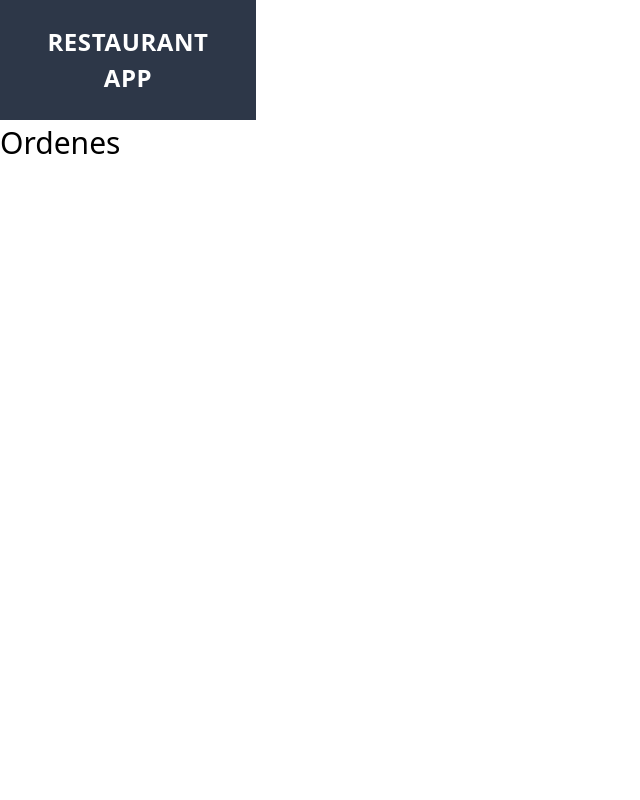
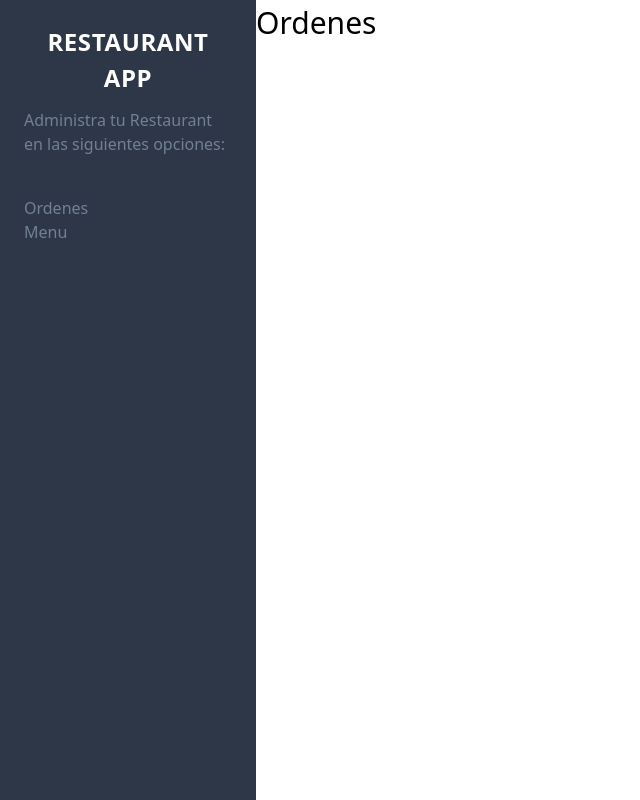
Before and after one commit to kkevin7/restautant_client_web, a React (Create React App) app: page / in a window 1280 px wide. Shown: the whole page, without its empty margins (0-640 px from the left). Built offline with nearby package versions, Linux system fonts and the light colour scheme.

Commit message:
finishing the sidebar

```diff
--- a/src/App.js
+++ b/src/App.js
@@ -1,21 +1,23 @@
-import React from 'react';
-import {Routes, Route} from 'react-router';
+import React from "react";
+import { Routes, Route } from "react-router";
 //components
-import Ordenes from './components/pages/Ordenes';
-import Menu from './components/pages/Menu';
-import NuevoPlatillo from './components/pages/NuevoPlatillo';
-import Sidebar from './components/ui/Sidebar';
+import Ordenes from "./components/pages/Ordenes";
+import Menu from "./components/pages/Menu";
+import NuevoPlatillo from "./components/pages/NuevoPlatillo";
+import Sidebar from "./components/ui/Sidebar";
 
 function App() {
   return (
-      <div>
-        <Sidebar  />
+    <div className="md:flex min-h-screen">
+      <Sidebar />
+      <div className="md:w-3/5 xl:4/5">
         <Routes>
           <Route path="/" element={<Ordenes />} />
           <Route path="/menu" element={<Menu />} />
           <Route path="/nuevo-platillo" element={<NuevoPlatillo />} />
         </Routes>
       </div>
+    </div>
   );
 }
 
--- a/src/components/ui/Sidebar.js
+++ b/src/components/ui/Sidebar.js
@@ -1,10 +1,16 @@
 import React from 'react';
+import { NavLink} from 'react-router-dom';
 
 function Sidebar() {
     return (
         <div className="md:w-2/5 xl:w-1/5 bg-gray-800">
             <div className="p-6">
                 <p className="uppercase text-white text-2xl tracking-wide text-center font-bold">Restaurant App</p>
+                <p className="mt-3 text-gray-600">Administra tu Restaurant en las siguientes opciones:</p>
+                <nav className="mt-10">
+                    <NavLink className="p1 text-gray-600 block hover:bg-yellow-500 hover:text-gray-900" activeClassName="text-yellow-500" exact to="/">Ordenes</NavLink>
+                    <NavLink className="p1 text-gray-600 block hover:bg-yellow-500 hover:text-gray-900" activeClassName="text-yellow-500" exact to="/menu">Menu</NavLink>
+                </nav>
             </div>
         </div>
     )
```
